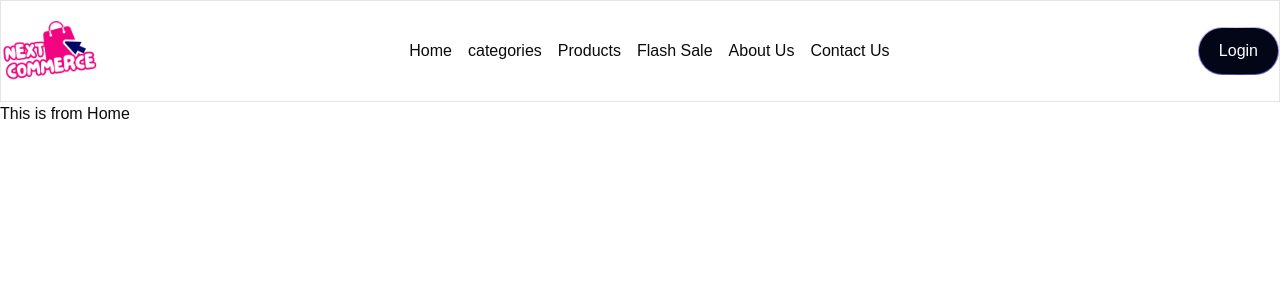
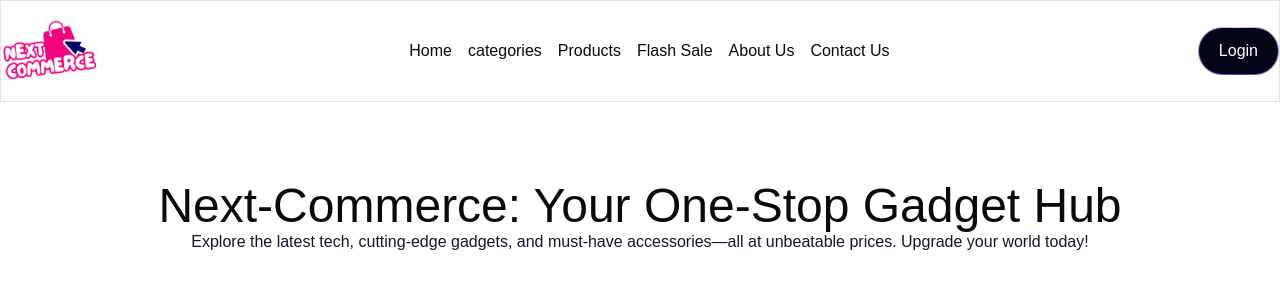
Before and after one commit to imtiazimran/next-commerce-frontend, a Next.js app: page / in a window 1280 px wide. Shown: the top 300 px of the page. Built offline with nearby package versions, Linux system fonts and the light colour scheme.

Commit message:
Add Hero component and update Home page layout; enhance Navbar with sticky positioning

```diff
--- a/src/app/(withCommonLayout)/page.tsx
+++ b/src/app/(withCommonLayout)/page.tsx
@@ -1,7 +1,9 @@
+import Hero from "@/components/ui/Homepage/Hero";
+
 const Home = () => {
     return (
         <div>
-          <h1>This is from Home</h1>
+          <Hero/>
         </div>
     );
 };
--- a/src/components/shared/Navbar.tsx
+++ b/src/components/shared/Navbar.tsx
@@ -3,7 +3,7 @@ import Image from "next/image";
 import logo from "@/assests/nextCommerceLogo.png"
 const Navbar = () => {
   return (
-    <Container className="border flex justify-between items-center">
+    <Container className="border flex justify-between items-center sticky top-0">
       <div>
         <Image src={logo} width={100} height={100} alt="logo" />
       </div>
--- /dev/null
+++ b/src/components/ui/Homepage/Hero.tsx
@@ -0,0 +1,14 @@
+import Container from "@/utils/Container";
+
+const Hero = () => {
+    return (
+        <Container className=" flex justify-center items-center">
+            <div className="p-20">
+                <h1 className="text-5xl text-center">Next-Commerce: Your One-Stop Gadget Hub</h1>
+                <p className="text-center text-slate-900">Explore the latest tech, cutting-edge gadgets, and must-have accessories—all at unbeatable prices. Upgrade your world today!</p>
+            </div>
+        </Container>
+    );
+};
+
+export default Hero;
```
